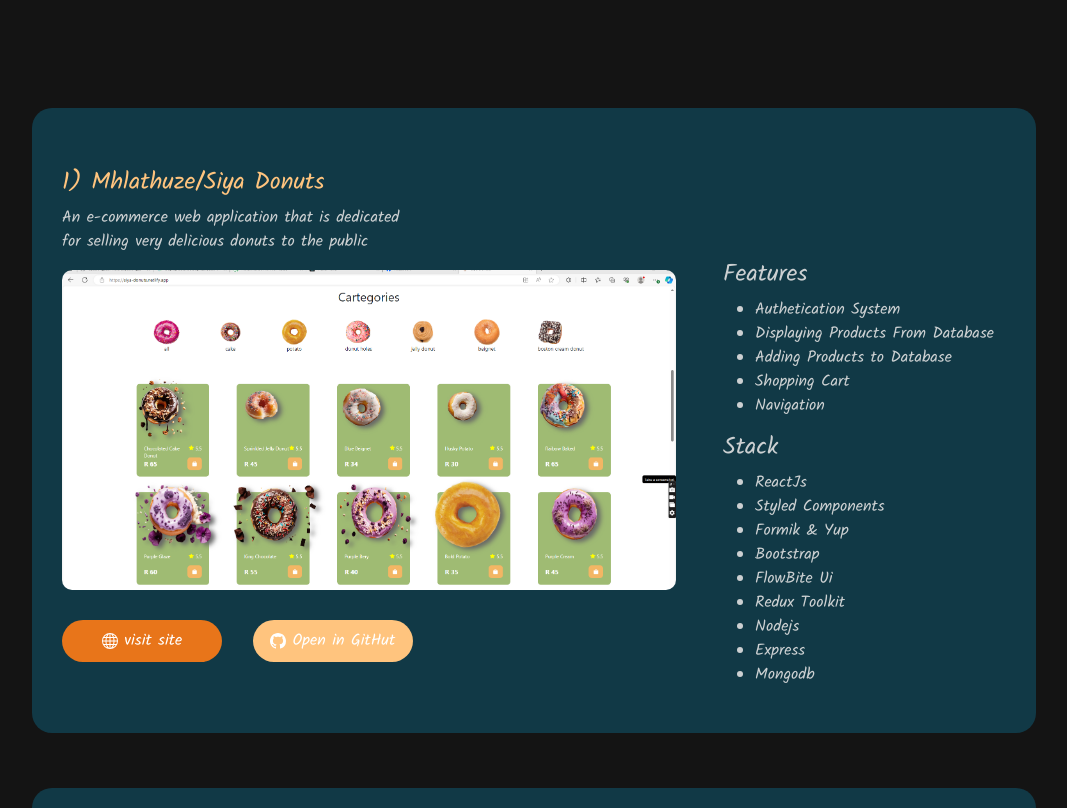
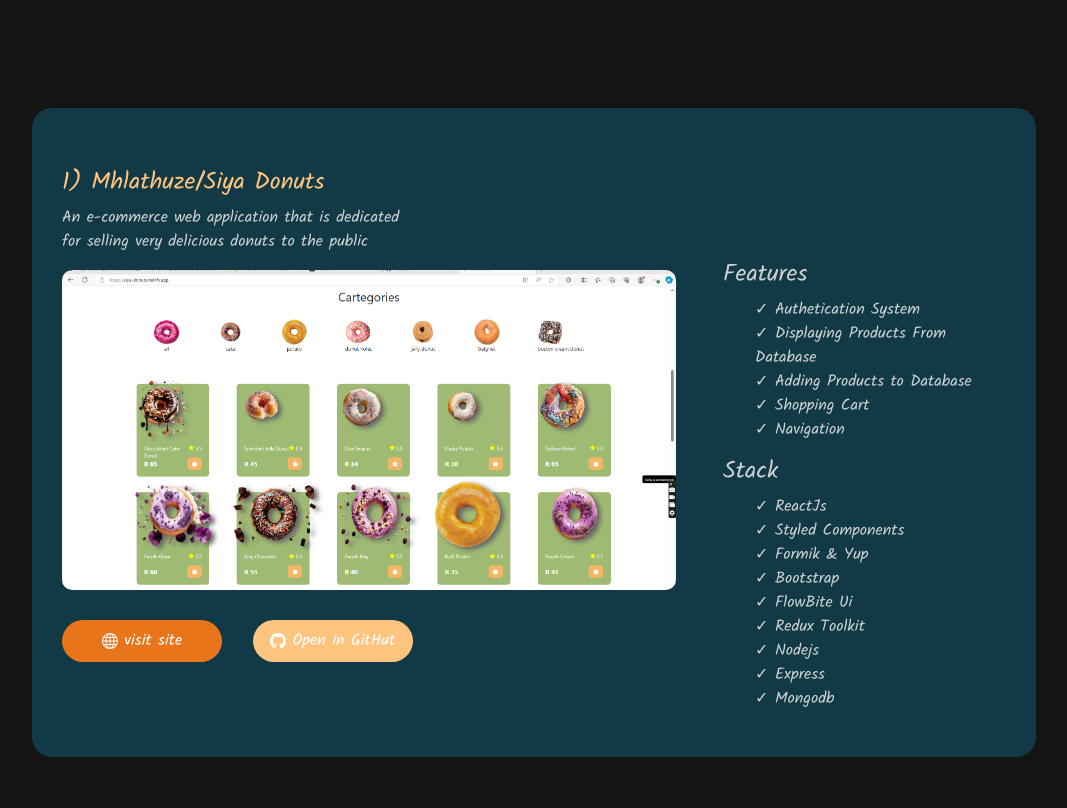
Before and after one commit to siyabongasamkelo/portfolio, a React (Create React App) app in the folder client/siya/: page / in a window 1280 px wide. Shown: the part 2278-3086 px from the top of the page, without its empty margins (50-1117 px from the left). Built offline with nearby package versions, Linux system fonts and the light colour scheme.

Commit message:
refactor: changed bullets to ticks

```diff
--- a/client/siya/src/components/myprojects/ProjectCard.styled.js
+++ b/client/siya/src/components/myprojects/ProjectCard.styled.js
@@ -11,6 +11,15 @@ export const ProjectCover = styled.div`
 
   li {
     color: rgba(225, 225, 225, 0.9);
+  }
+
+  ul {
+    list-style: none;
+    color: rgba(225, 225, 225, 0.9);
+  }
+
+  ul li:before {
+    content: "✓   ";
   }
   @media only screen and (max-width: 600px) {
     width: 100%;
```
